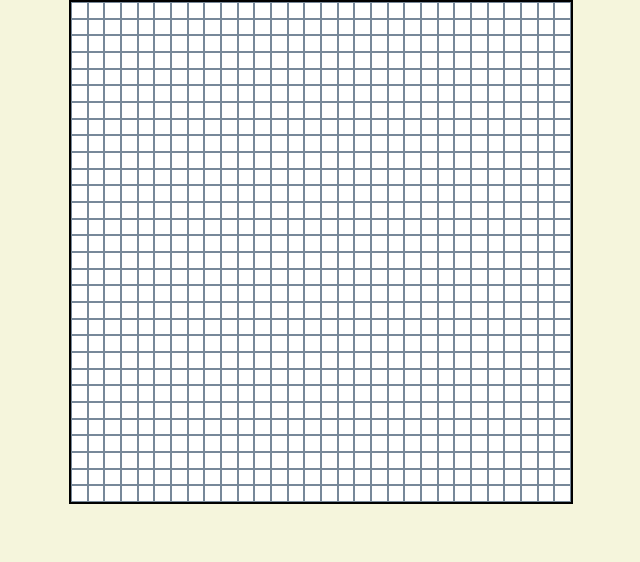
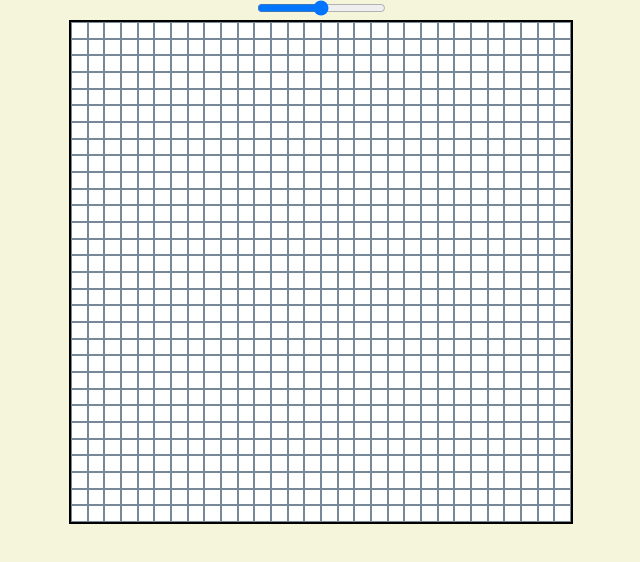
Before and after one commit to ohhunkwon/sketch, a plain HTML site: page index.html in a window 1280 px wide. Shown: the whole page, without its empty margins (319-959 px from the left). Drawn offline with Linux system fonts and the light colour scheme.

Commit message:
Added slider feature to implement adjustable sketchpad dimension

```diff
--- a/index.html
+++ b/index.html
@@ -9,6 +9,9 @@
     <title>Sketch</title>
 </head>
 <body>
+    <div class="slider">
+        <input type="range" min="10" max="50" value="30" class="slider" id="dimension">
+    </div>
     <div id="container">
 
     </div>
--- a/script.js
+++ b/script.js
@@ -1,6 +1,15 @@
 const container = document.getElementById('container')
+const dimension = document.getElementById('dimension')
+
+window.addEventListener('load', createGrid(dimension.value))
+
+dimension.onchange = () => {
+    createGrid(dimension.value)
+}
 
 function createGrid(dimension) {
+    clearGrid()
+
     for (let i = 0; i < dimension ** 2; i++) {
         const cell = document.createElement('div')
         cell.classList.add('cell')
@@ -9,13 +18,17 @@ function createGrid(dimension) {
 
     container.style.gridTemplateColumns = `repeat(${dimension}, 1fr)`
     container.style.gridTemplateRows = `repeat(${dimension}, 1fr)`
+
+    const cells = document.querySelectorAll('.cell')
+    cells.forEach(cell => cell.addEventListener('mouseover', draw))
 }
 
 function draw() {
     this.classList.add('fill')
 }
 
-createGrid(30)
-
-const cells = document.querySelectorAll('.cell')
-cells.forEach(cell => cell.addEventListener('mouseover', draw))
+function clearGrid() {
+    while (container.firstChild) {
+        container.removeChild(container.lastChild)
+    }
+}
--- a/style.css
+++ b/style.css
@@ -1,11 +1,11 @@
-html {
-  background-color: beige;
-}
-
 * {
   margin: 0;
   text-align: center;
   font-family: 'Franklin Gothic Medium', 'Arial Narrow', Arial, sans-serif;
+}
+
+html {
+  background-color: beige;
 }
 
 #container {
```
